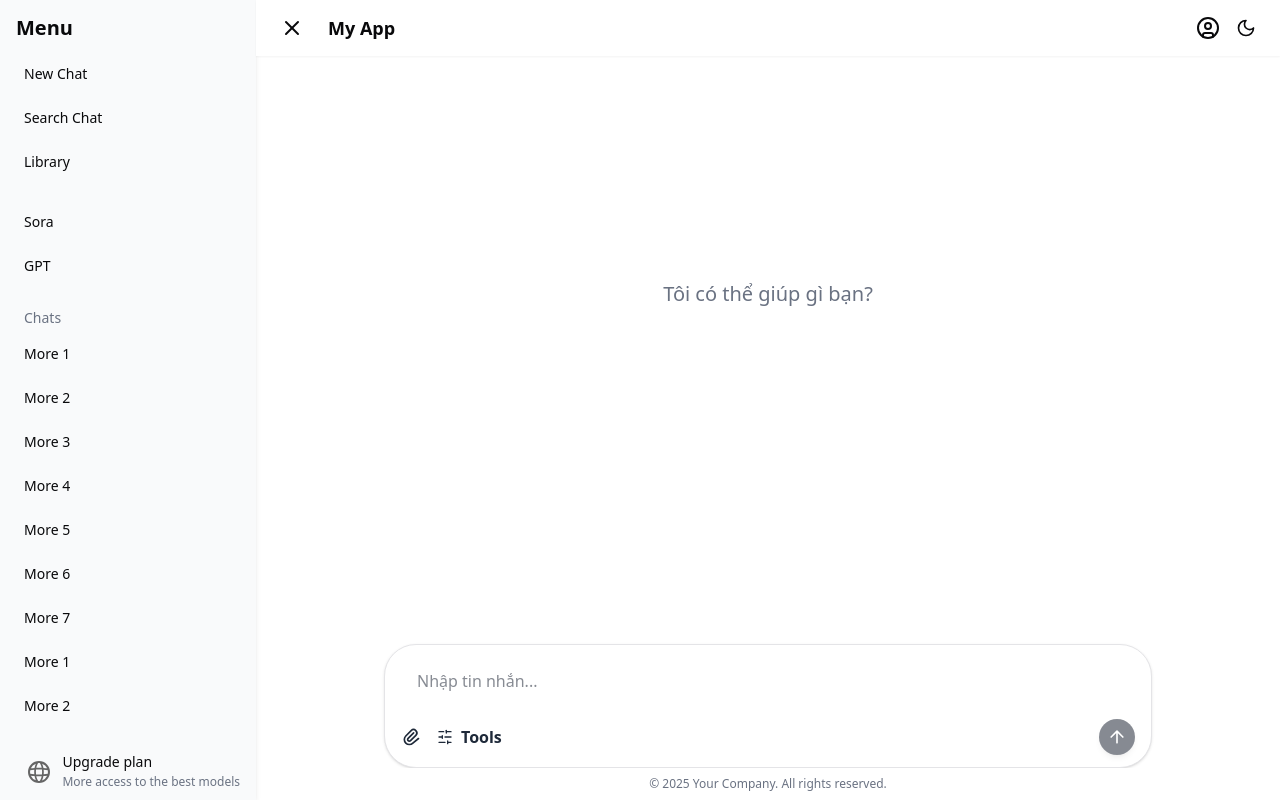
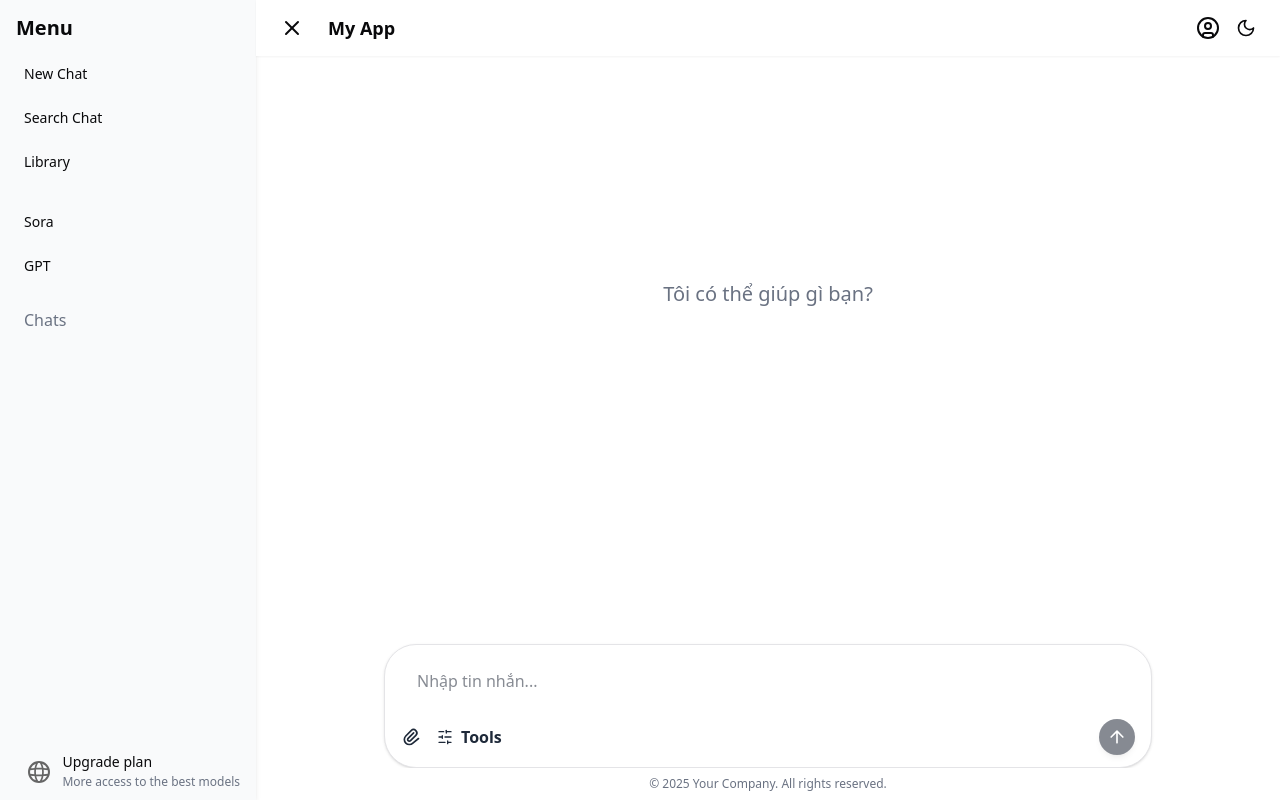
Before and after one commit to NguyenVus/NavUI, a Next.js app: page /en/homepage in a window 1280 px wide. Built offline with nearby package versions, Linux system fonts and the light colour scheme.

Commit message:
New Update 23/6/2025

```diff
--- a/src/presentation/atoms/NavItem.tsx
+++ b/src/presentation/atoms/NavItem.tsx
@@ -4,11 +4,25 @@ import Link from "next/link";
 
 type NavItemProps = {
     label: string;
-    href: string;
+    href?: string;
+    onClick?: () => void;
 };
 
-export const NavItem = ({ label, href }: NavItemProps) => (
-    <Link href={href}  className=" block py-2 px-2 rounded hover:bg-gray-200 dark:hover:bg-gray-700">
-        {label}
-    </Link>
-);
+export const NavItem = ({ label, href, onClick }: NavItemProps) => {
+    if (onClick) {
+        return (
+            <button onClick ={onClick} className="block py-2 px-2 rounded hover:bg-gray-200 dark:hover:bg-gray-700 text-left">
+                {label}
+            </button>
+        )
+    }
+    if (href) {
+
+
+    return(
+        <Link href={href} className=" block py-2 px-2 rounded hover:bg-gray-200 dark:hover:bg-gray-700">
+            {label}
+        </Link>
+    );
+    }
+};
--- a/src/presentation/organisms/Sidebar.tsx
+++ b/src/presentation/organisms/Sidebar.tsx
@@ -3,14 +3,21 @@ import Image from 'next/image'
 import { X } from "lucide-react";
 import { IconButton } from "../atoms/IconButton";
 
-
+type Message = {
+    sender: 'user' | 'bot';
+    text?: string;
+    imageBase64?: string;
+};
 type SidebarProps = {
     isOpen: boolean;
     onClose: () => void;
     isDesktop: boolean;
+    onNewChat: () => void;
+    chatHistory: {id: string; messages: Message[]} [];
+    onSelectChat: (id: string) => void;
 };
 
-export const Sidebar = ({ isOpen,onClose, isDesktop }: SidebarProps) => {
+export const Sidebar = ({ isOpen,onClose, isDesktop, onNewChat, chatHistory, onSelectChat }: SidebarProps) => {
     return (
         <aside
             className={`
@@ -37,31 +44,34 @@ export const Sidebar = ({ isOpen,onClose, isDesktop }: SidebarProps) => {
 
             <div className="flex-1 overflow-y-auto px-4 pb-4 space-y-6">
                 <nav className="flex text-sm flex-col space-y-2">
-                    <NavItem label="New Chat" href="/" />
-                    <NavItem label="Search Chat" href="/products" />
-                    <NavItem label="Library" href="/settings" />
+                    <NavItem label="New Chat" onClick={onNewChat} />
+                    <NavItem label="Search Chat" onClick={onNewChat} />
+                    <NavItem label="Library" onClick={onNewChat}  />
                 </nav>
                 <nav className="flex text-sm flex-col space-y-2">
-                    <NavItem label="Sora" href="/" />
-                    <NavItem label="GPT" href="/products" />
+                    <NavItem label="Sora" onClick={onNewChat} />
+                    <NavItem label="GPT" onClick={onNewChat} />
                 </nav>
+                <div className="pl-2 text-gray-500 dark:text-gray-400">Chats</div>
                 <nav className="flex text-sm flex-col space-y-2">
-                    <div className="pl-2 text-gray-500 dark:text-gray-400 ">Chats</div>
-                    <NavItem label="More 1" href="/more1" />
-                    <NavItem label="More 2" href="/more2" />
-                    <NavItem label="More 3" href="/more3" />
-                    <NavItem label="More 4" href="/more4" />
-                    <NavItem label="More 5" href="/more5" />
-                    <NavItem label="More 6" href="/more6" />
-                    <NavItem label="More 7" href="/more7" />
-                    <NavItem label="More 1" href="/more1" />
-                    <NavItem label="More 2" href="/more2" />
-                    <NavItem label="More 3" href="/more3" />
-                    <NavItem label="More 4" href="/more4" />
-                    <NavItem label="More 5" href="/more5" />
-                    <NavItem label="More 6" href="/more6" />
-                    <NavItem label="More 7" href="/more7" />
+                    {chatHistory
+                        .filter(chat => chat.messages.some(msg => msg.sender === "user" && msg.text)) // chỉ hiển thị nếu có nội dung
+                        .map(chat => {
+                            const firstUserMessage = chat.messages.find(msg => msg.sender === "user" && msg.text);
+                            const previewText = firstUserMessage?.text?.slice(0, 30) || "Chat mới";
+
+                            return (
+                                <NavItem
+                                    key={chat.id}
+                                    label={previewText}
+                                    onClick={() => onSelectChat(chat.id)}
+                                />
+                            );
+                        })}
                 </nav>
+
+
+
             </div>
             <div className="h-14 flex items-center justify-between px-4 shrink-0">
                 <div className="flex-1 items-center px-3">
--- a/src/presentation/templates/MainLayout.tsx
+++ b/src/presentation/templates/MainLayout.tsx
@@ -1,5 +1,5 @@
 "use client";
-import React, { useState, useEffect } from "react";
+import React, { useState, useEffect, } from "react";
 import { Header } from "../organisms/Header";
 import { Sidebar } from "../organisms/Sidebar";
 import { ChatInput } from "../atoms/ChatInput";
@@ -18,8 +18,11 @@ export const MainLayout = () => {
     const [isDesktop, setIsDesktop] = useState(true);
     const [messages, setMessages] = useState<Message[]>([]);
     const [isLoading, setIsLoading] = useState(false);
+    const [chatHistory, setChatHistory] = useState<{ id: string; messages: Message[] }[]>([]);
+    const [currentChatId, setCurrentChatId] = useState<string | null>(null);
 
 
+    // 🧠 Setup layout + khởi tạo chat ID
     useEffect(() => {
         const onResize = () => {
             if (window.innerWidth < 768) {
@@ -30,61 +33,187 @@ export const MainLayout = () => {
                 setIsOpen(true);
             }
         };
+
+        const storedHistory = localStorage.getItem("chatHistory");
+        if (storedHistory) {
+            try {
+                const parsed = JSON.parse(storedHistory);
+                setChatHistory(parsed);
+            } catch (e) {
+                console.error("❌ Failed to parse chatHistory:", e);
+            }
+        }
+
+
+        setCurrentChatId(prev => prev ?? crypto.randomUUID());
+
         onResize();
         window.addEventListener("resize", onResize);
         return () => window.removeEventListener("resize", onResize);
     }, []);
+
+
+    useEffect(() => {
+        localStorage.setItem("chatHistory", JSON.stringify(chatHistory));
+    }, [chatHistory]);
+
+
+    useEffect(() => {
+        if (!currentChatId) return;
+        setChatHistory(prev => {
+            const index = prev.findIndex(chat => chat.id === currentChatId);
+            if (index !== -1) {
+                const updated = [...prev];
+                updated[index] = { id: currentChatId, messages };
+                return updated;
+            }
+            return [...prev, { id: currentChatId, messages }];
+        });
+    }, [messages, currentChatId]);
+
+    const getCurrentMessages = () => {
+        return chatHistory.find(chat => chat.id === currentChatId)?.messages || [];
+    };
+
 
     const handleSendMessage = async (text: string, imageBase64?: string) => {
         if (isLoading) return;
 
         setIsLoading(true);
 
+        // 1. Đảm bảo có chat ID hiện tại
+        let activeChatId = currentChatId;
+        if (!activeChatId) {
+            activeChatId = crypto.randomUUID();
+            setCurrentChatId(activeChatId);
+        }
+
+        // 2. Cập nhật chatHistory với message ảnh (nếu có)
+        if (imageBase64) {
+            const imageMessage: Message = { sender: "user", imageBase64 };
+            setChatHistory(prev => {
+                const updated = [...prev];
+                const index = updated.findIndex(chat => chat.id === activeChatId);
+                if (index !== -1) {
+                    updated[index] = {
+                        ...updated[index],
+                        messages: [...updated[index].messages, imageMessage],
+                    };
+                } else {
+                    updated.push({ id: activeChatId, messages: [imageMessage] });
+                }
+                return updated;
+            });
+        }
+
+        // 3. Cập nhật chatHistory với message text (nếu có)
+        if (text.trim()) {
+            const textMessage: Message = { sender: "user", text };
+            setChatHistory(prev => {
+                const updated = [...prev];
+                const index = updated.findIndex(chat => chat.id === activeChatId);
+                if (index !== -1) {
+                    updated[index] = {
+                        ...updated[index],
+                        messages: [...updated[index].messages, textMessage],
+                    };
+                } else {
+                    updated.push({ id: activeChatId, messages: [textMessage] });
+                }
+                return updated;
+            });
+        }
+
         try {
-            if (imageBase64) {
-                setMessages(prev => [...prev, { sender: 'user', imageBase64 }]);
-            }
+            // 4. Gọi Gemini API với cả text và image
+            const replyText = await sendMessageToGemini(text, imageBase64);
+            const botMessage: Message = { sender: "bot", text: replyText };
 
-            if (text.trim() ) {
-                setMessages(prev => [...prev, { sender: 'user', text }]);
-            }
-            const replyText = await sendMessageToGemini(text, imageBase64);
-            setMessages(prev => [...prev, { sender: 'bot', text: replyText }]);
+            // 5. Cập nhật lại chatHistory với bot message
+            setChatHistory(prev => {
+                const updated = [...prev];
+                const index = updated.findIndex(chat => chat.id === activeChatId);
+                if (index !== -1) {
+                    updated[index] = {
+                        ...updated[index],
+                        messages: [...updated[index].messages, botMessage],
+                    };
+                }
+                return updated;
+            });
         } catch (error) {
             console.error("Lỗi gọi Gemini:", error);
-            setMessages(prev => [...prev, { sender: 'bot', text: "⚠️ Hệ thống đang quá tải, vui lòng thử lại sau." }]);
+            const errorMsg: Message = {
+                sender: "bot",
+                text: "⚠️ Lỗi hệ thống, thử lại sau.",
+            };
+
+            setChatHistory(prev => {
+                const updated = [...prev];
+                const index = updated.findIndex(chat => chat.id === activeChatId);
+                if (index !== -1) {
+                    updated[index] = {
+                        ...updated[index],
+                        messages: [...updated[index].messages, errorMsg],
+                    };
+                }
+                return updated;
+            });
         } finally {
             setIsLoading(false);
         }
     };
+
     // const handleSendMessage = async (text: string, imageBase64?: string) => {
-    //     if (imageBase64) {
-    //         const imageMessage: Message = {
-    //             sender: 'user',
-    //             imageBase64,
-    //         };
-    //         setMessages(prev => [...prev, imageMessage]);
-    //     }
+    //     if (isLoading) return;
     //
-    //     if (text.trim() !== "") {
-    //         const textMessage: Message = {
-    //             sender: 'user',
-    //             text,
-    //         };
-    //         setMessages(prev => [...prev, textMessage]);
-    //         // setLoading(true);
+    //
+    //     setIsLoading(true);
+    //
+    //     try {
+    //         if (imageBase64) {
+    //             setMessages(prev => [...prev, { sender: 'user', imageBase64 }]);
+    //         }
+    //
+    //         if (text.trim()) {
+    //             setMessages(prev => [...prev, { sender: 'user', text }]);
+    //         }
     //
     //         const replyText = await sendMessageToGemini(text, imageBase64);
-    //         const botMessage: Message = {
-    //             sender: 'bot',
-    //             text: replyText,
-    //         };
-    //         setMessages(prev => [...prev, botMessage]);
-    //         // setLoading(false);
+    //         setMessages(prev => [...prev, { sender: 'bot', text: replyText }]);
+    //     } catch (error) {
+    //         console.error("Lỗi gọi Gemini:", error);
+    //         setMessages(prev => [...prev, { sender: 'bot', text: "⚠️ Hệ thống đang quá tải, vui lòng thử lại sau." }]);
+    //     } finally {
+    //         setIsLoading(false);
     //     }
     // };
 
+    const handleNewChat = () => {
+        if (messages.length > 0 && currentChatId) {
+            setChatHistory(prev => {
+                const existingIndex = prev.findIndex(chat => chat.id === currentChatId);
+                if (existingIndex !== -1) {
+                    const updated = [...prev];
+                    updated[existingIndex] = { id: currentChatId, messages };
+                    return updated;
+                }
+                return [...prev, { id: currentChatId, messages }];
+            });
+        }
 
+        const newId = crypto.randomUUID();
+        setCurrentChatId(newId);
+        setMessages([]);
+    };
+
+    const handleSelectChat = (id: string) => {
+        const selectedChat = chatHistory.find(chat => chat.id === id);
+        if (selectedChat) {
+            setCurrentChatId(id);
+            setMessages(selectedChat.messages);
+        }
+    };
 
     const sidebarWidth = 256;
 
@@ -92,27 +221,33 @@ export const MainLayout = () => {
         <div className="h-screen flex flex-col">
             <Header isOpen={isOpen} onToggleSidebar={() => setIsOpen(prev => !prev)} isDesktop={isDesktop} />
             <div className="flex min-h-screen pt-14">
-                <Sidebar isOpen={isOpen} onClose={() => setIsOpen(false)} isDesktop={isDesktop} />
+                <Sidebar
+                    isOpen={isOpen}
+                    onClose={() => setIsOpen(false)}
+                    isDesktop={isDesktop}
+                    onNewChat={handleNewChat}
+                    onSelectChat={handleSelectChat}
+                    chatHistory={chatHistory}
+                />
                 <div
-                    className={`
-            flex-1 flex flex-col
-            transition-all duration-300
-        `}
+                    className="flex-1 flex flex-col transition-all duration-300"
                     style={{
                         marginLeft: isDesktop ? (isOpen ? sidebarWidth : 0) : 0,
                     }}
                 >
                     <main className="flex-1 overflow-y-auto p-6 pb-48">
-                        <DashboardPage messages={messages} isLoading={isLoading}/>
+                        <DashboardPage messages={getCurrentMessages()} isLoading={isLoading} />
                     </main>
                 </div>
             </div>
 
             <div
-                className="fixed  flex flex-col items-center justify-center w-full px-4 transition-all duration-300 ease-in-out"
-                style={isDesktop && isOpen
-                    ? { left: sidebarWidth, width: `calc(100% - ${sidebarWidth}px)`, bottom: 0 }
-                    : { left: 0, width: "100%", bottom: 0 }}
+                className="fixed flex flex-col items-center justify-center w-full px-4 transition-all duration-300 ease-in-out"
+                style={
+                    isDesktop && isOpen
+                        ? { left: sidebarWidth, width: `calc(100% - ${sidebarWidth}px)`, bottom: 0 }
+                        : { left: 0, width: "100%", bottom: 0 }
+                }
             >
                 <div className="w-full max-w-3xl bg-white dark:bg-black rounded-t-4xl">
                     <ChatInput onSendMessage={handleSendMessage} />
@@ -121,7 +256,6 @@ export const MainLayout = () => {
                     <Footer />
                 </div>
             </div>
-
         </div>
     );
 };
```
Also changed, not shown: src/presentation/molecules/UserPopUp.tsx (+11 -7 lines).
